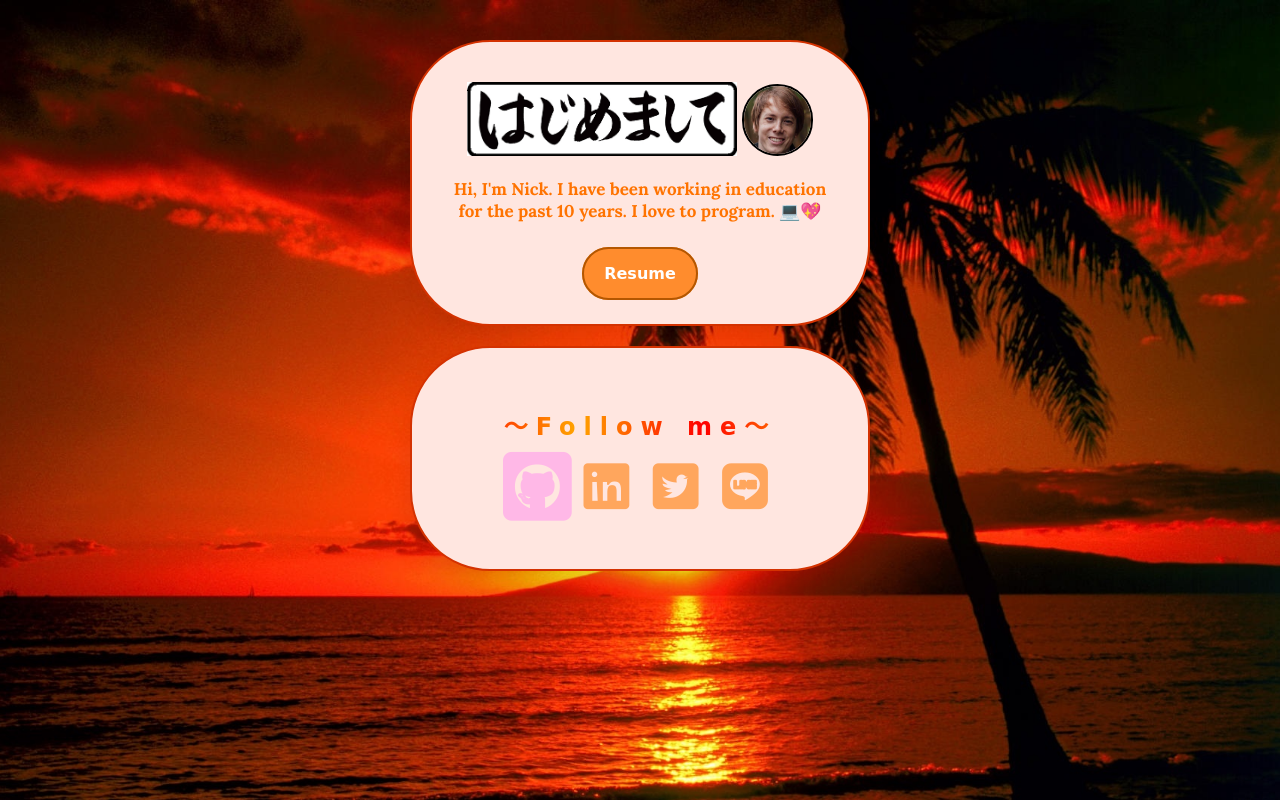
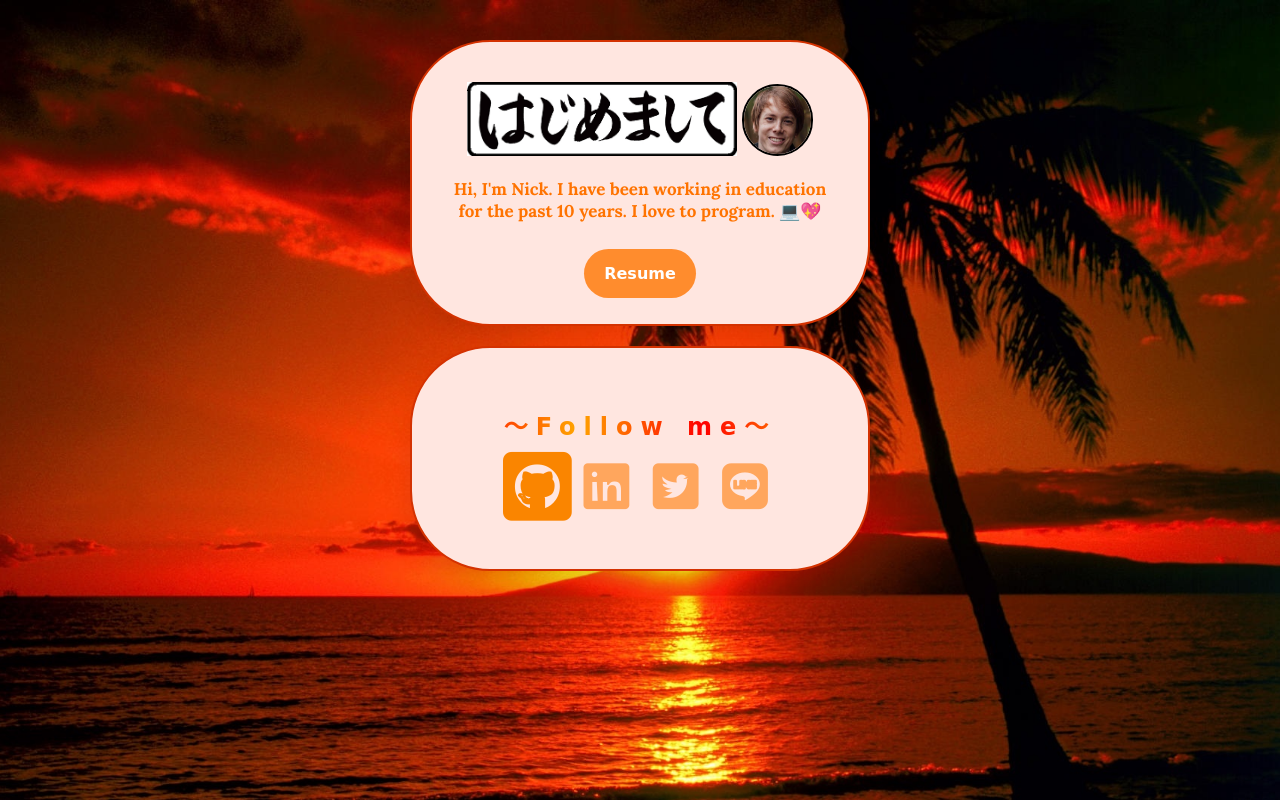
Before and after one commit to nikoandpiko/profile, a plain HTML site: page index.html in a window 1280 px wide. In both pictures the pointer is over the icon 536 px from the left and 487 px from the top of the page. Drawn offline with Linux system fonts and the light colour scheme; a web font is replaced by a local one.

Commit message:
color correction

```diff
--- a/style.css
+++ b/style.css
@@ -93,8 +93,8 @@ a:hover {
   color: white;
   padding: 15px 20px;
   border-radius: 32px;
-  border: 2px solid rgb(180, 87, 1);
 }
+
 .btn-blue:hover {
   background-color: rgb(255, 94, 0);
   color: white;
@@ -114,7 +114,7 @@ a:hover {
   transition: transform 0.3s ease-out;
 }
 .list-inline i:hover {
-  color: #ffb8e7;
+  color: #fa8500;
 }
 
 /* Design adjustments using id (1% design remaining) */
@@ -137,7 +137,6 @@ a:hover {
 .fa-twitter-square:hover {
   transform: scale(1.5);
   transition: transform 0.3s;
-  background-color: rgba
 }
 /* .fa-medium:hover {
   transform: scale(1.5);
```
